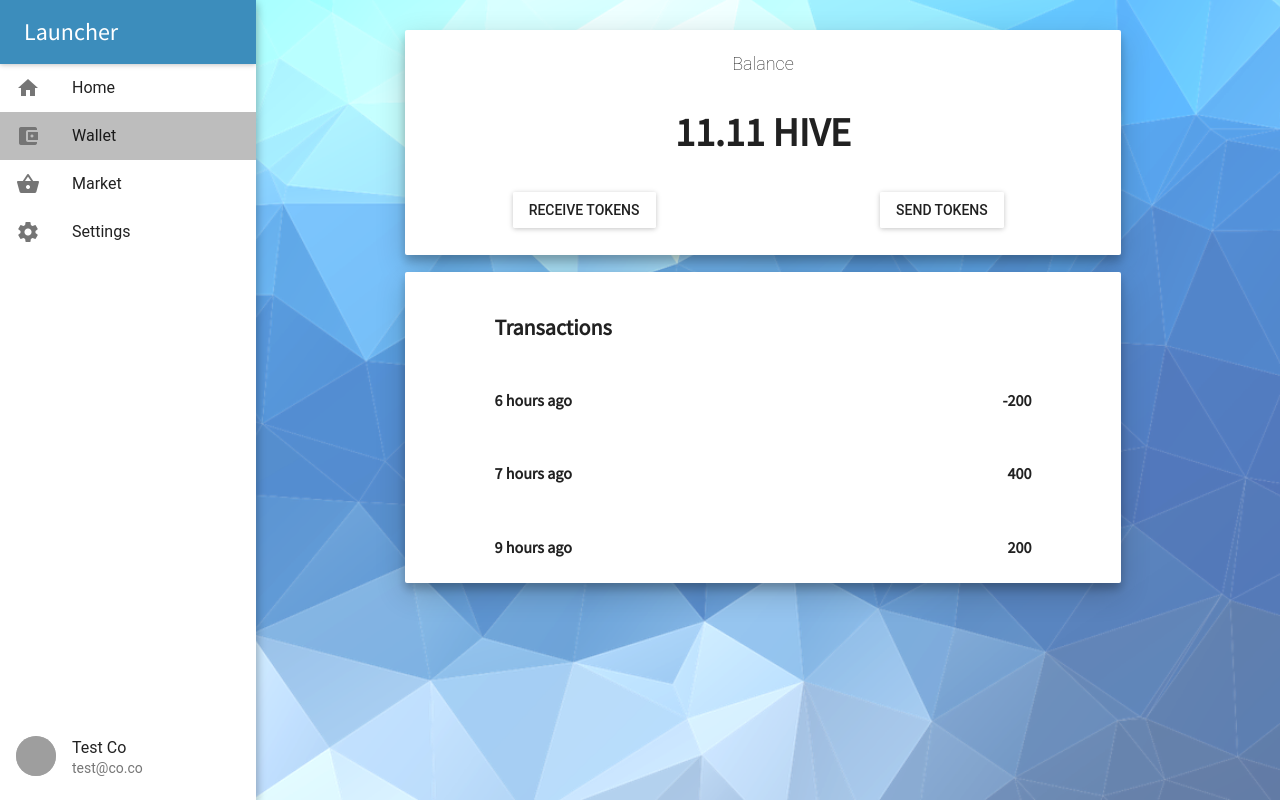
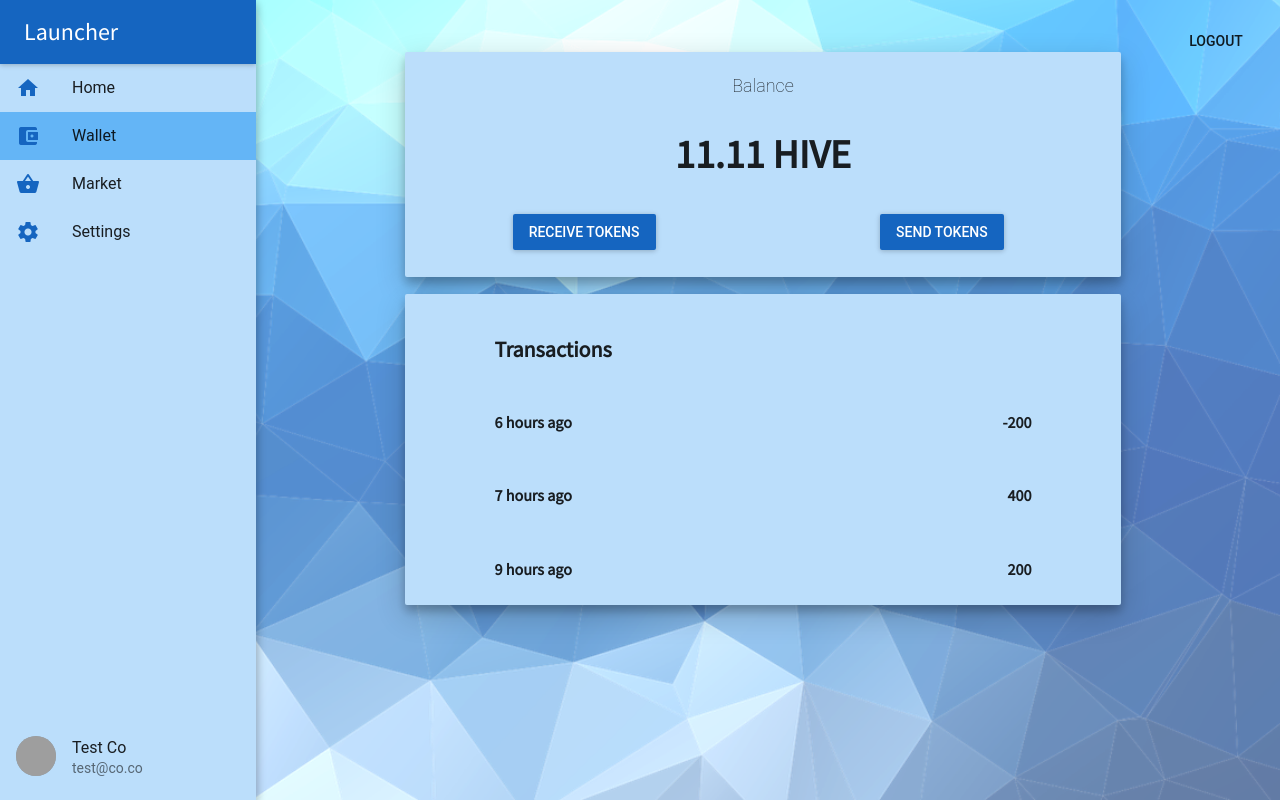
Before and after one commit to michailbrynard/rhino, a React (Create React App) app: page /wallet in a window 1280 px wide. Built offline with nearby package versions, Linux system fonts and the light colour scheme; grey boxes are pictures that could not be loaded.

Commit message:
adjusted UI components and colors, added logout button

```diff
--- a/src/App.js
+++ b/src/App.js
@@ -14,11 +14,19 @@
 import Landing from './containers/landing'
 import Settings from './containers/settings'
 
+
 import { configureStore } from './store'
+import { blue800, blue700, blue500, blue400, blue100, blue200 } from 'material-ui/styles/colors';
 
 const muiTheme = getMuiTheme({
 	palette: {
-		primary1Color: 'rgb(60, 141, 188)'
+		primary1Color: blue800,
+		primary2Color: blue700,
+		primary3Color: blue500,
+		canvasColor: blue100,
+		accent1Color: blue800,
+		accent2Color: blue700,
+		accent3Color: blue500,
 	},
 	appBar: {
 	},
--- a/src/containers/nav.js
+++ b/src/containers/nav.js
@@ -1,11 +1,12 @@
 import React from 'react'
+import { FlatButton } from 'material-ui'
 import AppBar from 'material-ui/AppBar';
 import Drawer from 'material-ui/Drawer';
 import MenuItem from 'material-ui/MenuItem';
 import Avatar from 'material-ui/Avatar';
 import { List, ListItem } from 'material-ui/List'
 import FontIcon from 'material-ui/FontIcon'
-import { grey400 } from 'material-ui/styles/colors';
+import { blue300, blue800 } from 'material-ui/styles/colors';
 
 export default ({ history, match }) => {
 
@@ -13,34 +14,38 @@
 
 	return (
 		<div>
+			<br/>
+			<FlatButton onClick={() => history.push('/')} style={{
+				float: 'right'
+			}} label="Logout"/>
 			<Drawer>
 				<AppBar showMenuIconButton={false} title="Launcher" />
 				<MenuItem
 					style={{
-						backgroundColor: path === '/home' ? grey400 : null
+						backgroundColor: path === '/home' ? blue300 : null
 					}}
-					leftIcon={<FontIcon className="material-icons">home</FontIcon>}
+					leftIcon={<FontIcon style={{ color: blue800 }} className="material-icons">home</FontIcon>}
 					onClick={() => history.push('/home')}>Home
 			</MenuItem>
 				<MenuItem
 					style={{
-						backgroundColor: path === '/wallet' ? grey400 : null
+						backgroundColor: path === '/wallet' ? blue300 : null
 					}}
-					leftIcon={<FontIcon className="material-icons">account_balance_wallet</FontIcon>}
+					leftIcon={<FontIcon style={{ color: blue800 }} className="material-icons">account_balance_wallet</FontIcon>}
 					onClick={() => history.push('/wallet')}>Wallet
 			</MenuItem>
 				<MenuItem
 					style={{
-						backgroundColor: path === '/market' ? grey400 : null
+						backgroundColor: path === '/market' ? blue300 : null
 					}}
-					leftIcon={<FontIcon className="material-icons">shopping_basket</FontIcon>}
+					leftIcon={<FontIcon style={{ color: blue800 }} className="material-icons">shopping_basket</FontIcon>}
 					onClick={() => history.push('/market')}>Market
 			</MenuItem>
 				<MenuItem
 					style={{
-						backgroundColor: path === '/settings' ? grey400 : null
+						backgroundColor: path === '/settings' ? blue300 : null
 					}}
-					leftIcon={<FontIcon className="material-icons">settings</FontIcon>}
+					leftIcon={<FontIcon style={{ color: blue800 }} className="material-icons">settings</FontIcon>}
 					onClick={() => history.push('/settings')}>Settings
 			</MenuItem>
 				<List style={{
--- a/src/containers/wallet.js
+++ b/src/containers/wallet.js
@@ -29,10 +29,10 @@
 							</div>
 							<div className='row'>
 								<div className='col-6'>
-									<RaisedButton onClick={() => this.handleToken_dialog_msg("Receive Tokens") } label="Receive Tokens" />
+									<RaisedButton onClick={() => this.handleToken_dialog_msg("Receive Tokens") } primary={true} label="Receive Tokens" />
 								</div>
 								<div className='col-6'>
-									<RaisedButton onClick={() => this.handleToken_dialog_msg("Send Tokens")} label="Send Tokens" />
+									<RaisedButton onClick={() => this.handleToken_dialog_msg("Send Tokens")} primary={true} label="Send Tokens" />
 								</div>
 							</div>
 							<br />
```
